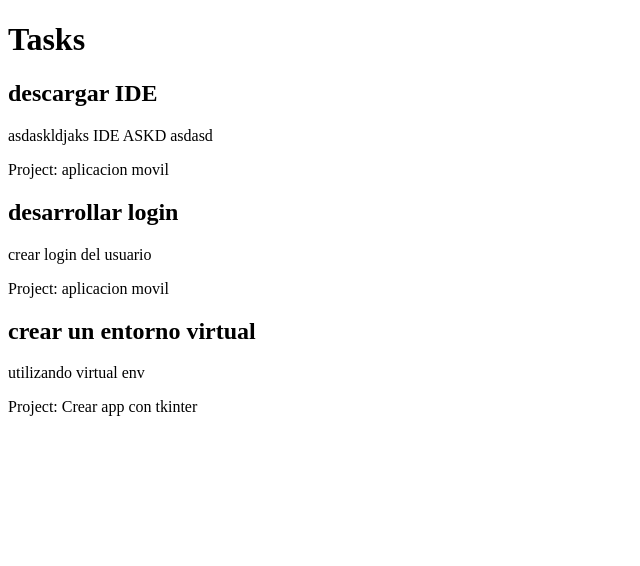
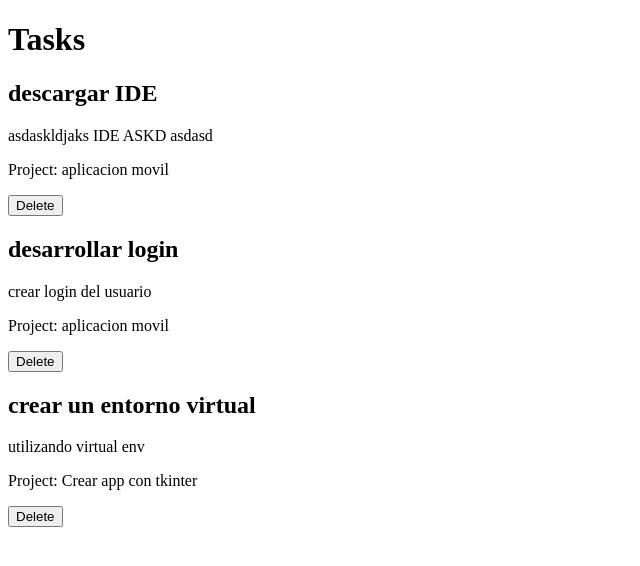
Before and after one commit to Hugoonofribastit/django-course, a Django app: page /tasks/ in a window 1280 px wide. Shown: the top 566 px of the page, without its empty margins (0-640 px from the left). Run offline with Django 4.2, Linux system fonts and the light colour scheme; data comes from the database, SQL or seed files in the repository.

Commit message:
update tasks

```diff
--- a/myapp/templates/tasks.html
+++ b/myapp/templates/tasks.html
@@ -14,6 +14,10 @@
         <h2>{{task.title}}</h2>
         <p>{{task.description}}</p>
         <p>Project: {{task.project}}</p>
+
+        <button>
+            Delete
+        </button>
     </div>
 
     {% endfor%}
```
